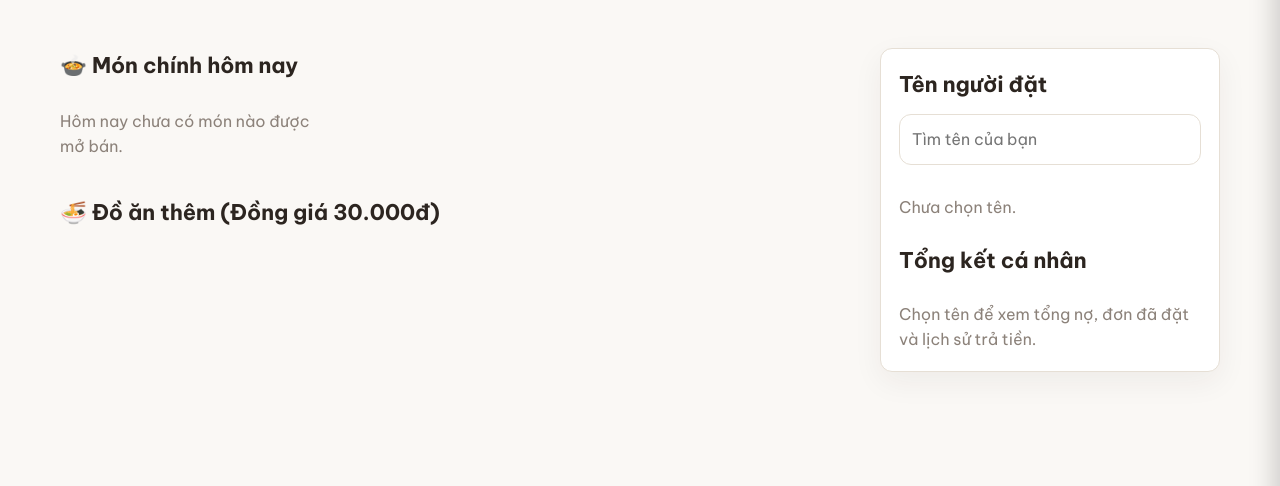
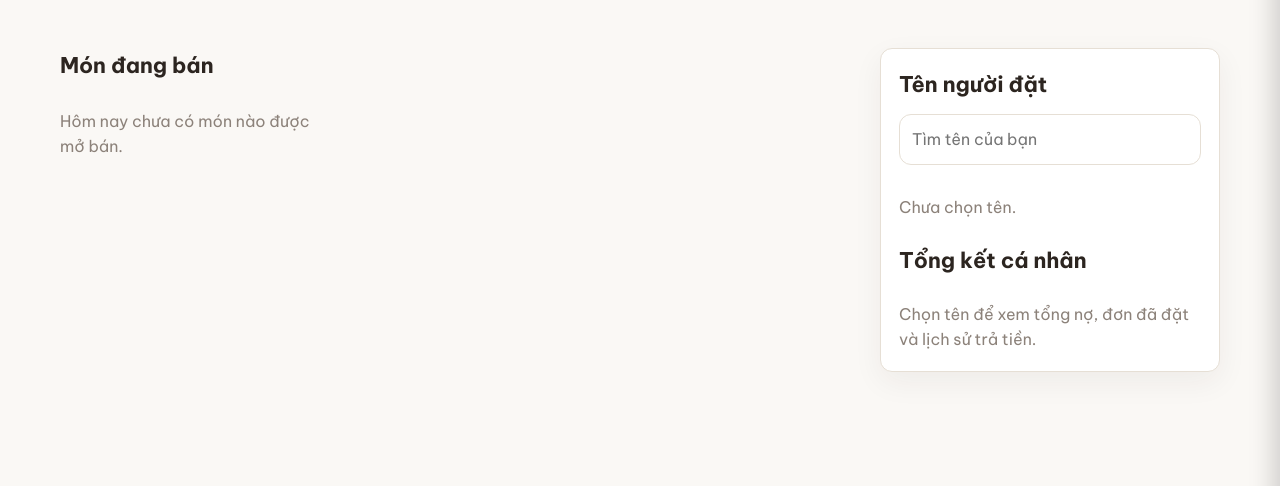
Before and after one commit to TksTug/BanHang, a Flask app: page / in a window 1280 px wide. Shown: the part 148-634 px from the top of the page. Run offline with Flask 3, Linux system fonts and the light colour scheme; data that the repository does not hold is empty; parts of the project's set-up code (start-up, migrations or seed data) failed here and were passed over; some libraries are stand-ins or nearby versions.

Commit message:
Feature: place side dishes list inside the cart drawer for quick selection, restore single product grid on main page

```diff
--- a/static/js/app.js
+++ b/static/js/app.js
@@ -68,9 +68,9 @@ document.addEventListener('DOMContentLoaded', () => {
             const products = await response.json();
             allProducts = products;
 
-            const extraProductGrid = document.getElementById('extra-product-grid');
+            const cartExtraFoodList = document.getElementById('cart-extra-food-list');
             productGrid.innerHTML = '';
-            if (extraProductGrid) extraProductGrid.innerHTML = '';
+            if (cartExtraFoodList) cartExtraFoodList.innerHTML = '';
 
             if (!products.length) {
                 productGrid.innerHTML = '<p class="muted">Hôm nay chưa có món nào được mở bán.</p>';
@@ -85,6 +85,25 @@ document.addEventListener('DOMContentLoaded', () => {
                 // Các món đồng giá 30k khởi tạo từ daily_foods có mô tả đặc trưng
                 const isExtra = product.description && product.description.includes("Món đồng giá");
 
+                if (isExtra) {
+                    if (cartExtraFoodList) {
+                        const btn = document.createElement('button');
+                        btn.className = 'btn btn-secondary quick-add-extra-btn';
+                        btn.type = 'button';
+                        btn.dataset.id = product.id;
+                        btn.dataset.name = product.name;
+                        btn.dataset.price = product.price;
+                        btn.style.whiteSpace = 'nowrap';
+                        btn.style.flexShrink = '0';
+                        btn.style.padding = '8px 14px';
+                        btn.style.fontSize = '0.85rem';
+                        btn.style.minHeight = 'auto';
+                        btn.disabled = soldOut;
+                        btn.innerHTML = `${product.name} ${soldOut ? '(Hết)' : '+'}`;
+                        cartExtraFoodList.appendChild(btn);
+                        hasExtraProducts = true;
+                    }
+                } else {
                     const card = document.createElement('article');
                     card.className = `product-card ${soldOut ? 'sold-out' : ''}`;
                     card.innerHTML = `
@@ -99,11 +118,6 @@ document.addEventListener('DOMContentLoaded', () => {
                             </button>
                         </div>
                     `;
-
-                if (isExtra && extraProductGrid) {
-                    extraProductGrid.appendChild(card);
-                    hasExtraProducts = true;
-                } else {
                     productGrid.appendChild(card);
                     hasMainProducts = true;
                 }
@@ -112,8 +126,8 @@ document.addEventListener('DOMContentLoaded', () => {
             if (!hasMainProducts) {
                 productGrid.innerHTML = '<p class="muted">Không có món chính nào hôm nay.</p>';
             }
-            if (!hasExtraProducts && extraProductGrid) {
-                extraProductGrid.innerHTML = '<p class="muted">Không có món ăn thêm nào được bật bán hôm nay.</p>';
+            if (!hasExtraProducts && cartExtraFoodList) {
+                cartExtraFoodList.innerHTML = '<p class="muted" style="font-size:0.85rem; width:100%; text-align:center; margin:0;">Hôm nay không có món ăn thêm nào.</p>';
             }
         } catch (error) {
             console.error('Lỗi khi tải món:', error);
@@ -342,17 +356,22 @@ document.addEventListener('DOMContentLoaded', () => {
 
     cartFab.addEventListener('click', toggleCart);
     closeCartBtn.addEventListener('click', toggleCart);
-    // Lắng nghe sự kiện thêm món của cả 2 Grid món ăn
-    const addProductGridListeners = (gridEl) => {
-        if (!gridEl) return;
-        gridEl.addEventListener('click', (event) => {
+    // Lắng nghe sự kiện thêm món chính ở trang chủ
+    productGrid.addEventListener('click', (event) => {
         if (!event.target.classList.contains('add-to-cart-btn') || event.target.disabled) return;
         addToCart(event.target.dataset.id, event.target.dataset.name, parseFloat(event.target.dataset.price));
         if (!cartDrawer.classList.contains('open')) toggleCart();
     });
-    };
-    addProductGridListeners(productGrid);
-    addProductGridListeners(document.getElementById('extra-product-grid'));
+
+    // Lắng nghe sự kiện thêm đồ ăn kèm trong giỏ hàng
+    const cartExtraFoodList = document.getElementById('cart-extra-food-list');
+    if (cartExtraFoodList) {
+        cartExtraFoodList.addEventListener('click', (event) => {
+            const btn = event.target.closest('.quick-add-extra-btn');
+            if (!btn || btn.disabled) return;
+            addToCart(btn.dataset.id, btn.dataset.name, parseFloat(btn.dataset.price));
+        });
+    }
 
     cartItemsContainer.addEventListener('click', (event) => {
         if (event.target.classList.contains('remove-item-btn')) removeFromCart(event.target.dataset.id);
--- a/templates/index.html
+++ b/templates/index.html
@@ -26,14 +26,9 @@
     <main class="container page-grid">
         <section>
             <div class="section-heading">
-                <h2>🍲 Món chính hôm nay</h2>
+                <h2>Món đang bán</h2>
             </div>
-            <div id="product-grid" class="product-grid" style="margin-bottom: 35px;"></div>
-
-            <div class="section-heading">
-                <h2>🍜 Đồ ăn thêm (Đồng giá 30.000đ)</h2>
-            </div>
-            <div id="extra-product-grid" class="product-grid"></div>
+            <div id="product-grid" class="product-grid"></div>
         </section>
 
         <aside class="order-lookup">
@@ -59,6 +54,14 @@
         <div id="cart-items" class="cart-items">
             <p class="cart-empty-msg">Giỏ hàng đang trống.</p>
         </div>
+        <!-- Phần chọn đồ ăn thêm nhanh trong giỏ hàng -->
+        <div class="cart-extra-section" style="padding: 14px; border-top: 1.5px dashed var(--border-color); background: #fafaf8;">
+            <h3 style="margin: 0 0 10px 0; font-size: 0.95rem; font-weight: 700; color: var(--text-color);">🍜 Thêm đồ ăn kèm (Đồng giá 30k)</h3>
+            <div id="cart-extra-food-list" style="display: flex; gap: 8px; overflow-x: auto; padding-bottom: 8px; -webkit-overflow-scrolling: touch; scrollbar-width: thin;">
+                <!-- JS sẽ sinh các nút chọn món thêm cuộn ngang ở đây -->
+            </div>
+        </div>
+
         <div class="cart-footer">
             <div class="cart-total">
                 <strong>Tổng cộng:</strong>
```
Lines whose indentation alone changed are shown as unchanged.
